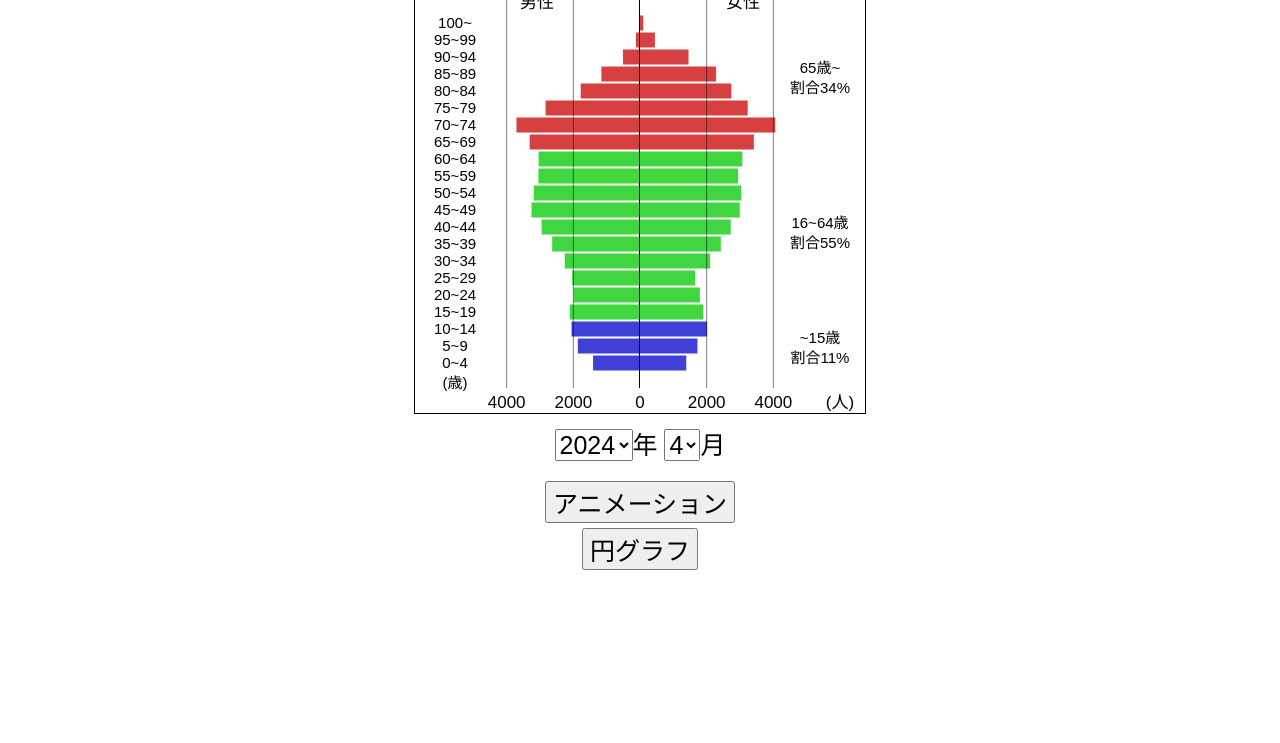
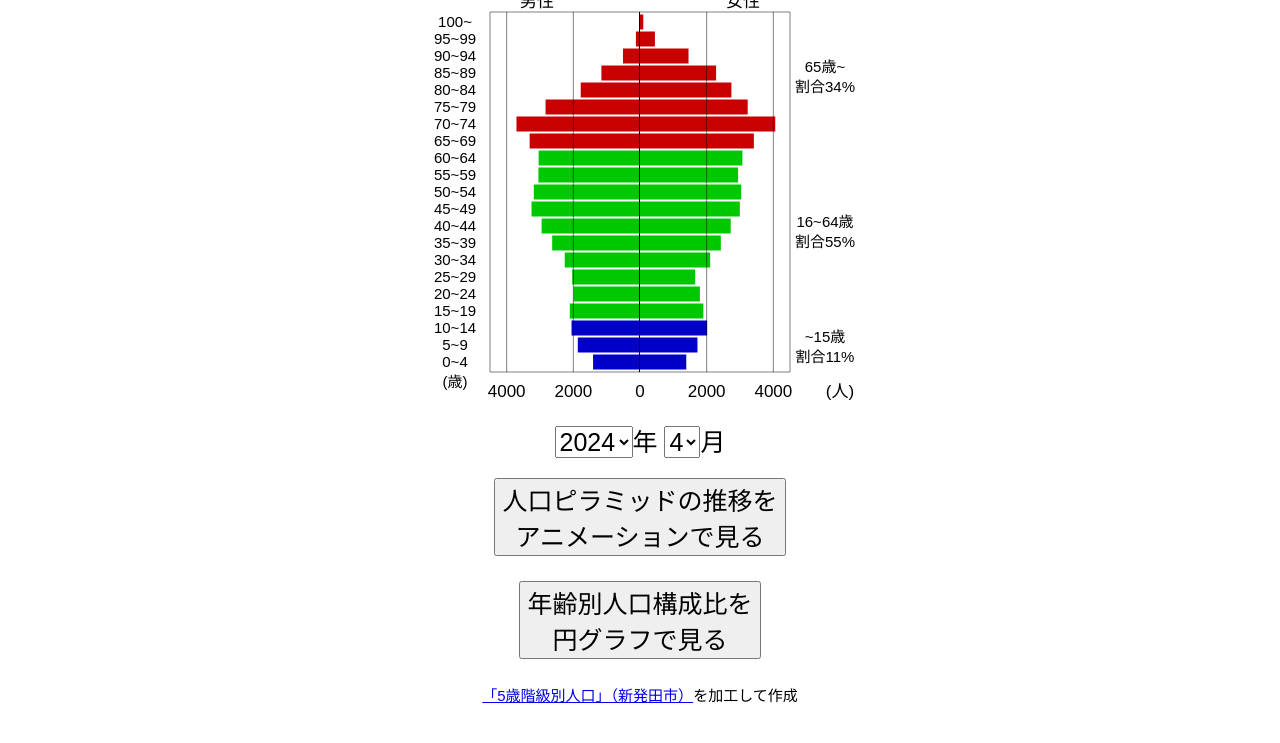
Before and after one commit to tinkerkidsjp/shibatapyramid2024, a plain HTML site: page index.html in a window 1280 px wide. Shown: the part 57-800 px from the top of the page. Drawn offline with Linux system fonts and the light colour scheme.

Commit message:
Add files via upload

```diff
--- a/index.html
+++ b/index.html
@@ -2,8 +2,8 @@
 <html>
 <head>
 <meta charset="UTF-8">
-<meta name="viewport" content="width=device-width,initial-scale=0.75">
-<title>新発田市オープンデータ</title>
+<meta name="viewport" content="width=device-width,initial-scale=0.8">
+<title>新発田市の人口ピラミッド</title>
 <script type="text/javascript" src="database.js"></script>
 <script>
     var data_m = [];
@@ -129,7 +129,7 @@
             setinterval = setInterval(glaph, 1, selected_year - 2016, selected_month - 1, 0);
         } else if (animation_button == 1) {
             chart_version = 0;
-            animation(selected_year - 2016, selected_month - 1);
+            animation();
         }
     }
 
@@ -164,13 +164,13 @@
         for (var i = 0; i < old.length; i++) {
             if (i <= 2) {
                 pen.beginPath();
-                pen.strokeStyle = "rgba(0,0,200,0.75)";
+                pen.strokeStyle = "rgb(0,0,200)";
             } else if (i >= 3 && i <= 12) {
                 pen.beginPath();
-                pen.strokeStyle = "rgba(0,200,0,0.75)";
+                pen.strokeStyle = "rgb(0,200,0)";
             } else if (i >= 13) {
                 pen.beginPath();
-                pen.strokeStyle = "rgba(200,0,0,0.75)";
+                pen.strokeStyle = "rgb(200,0,0)";
             }
             pen.moveTo(canvas.width / 2, 375 - i * 17);
             if (animation_mode == 0) {
@@ -189,13 +189,13 @@
         for (var i = 0; i < old.length; i++) {
             if (i <= 2) {
                 pen.beginPath();
-                pen.strokeStyle = "rgba(0,0,200,0.75)";
+                pen.strokeStyle = "rgb(0,0,200)";
             } else if (i >= 3 && i <= 12) {
                 pen.beginPath();
-                pen.strokeStyle = "rgba(0,200,0,0.75)";
+                pen.strokeStyle = "rgb(0,200,0)";
             } else if (i >= 13) {
                 pen.beginPath();
-                pen.strokeStyle = "rgba(200,0,0,0.75)";
+                pen.strokeStyle = "rgb(200,0,0)";
             }
             pen.moveTo(canvas.width / 2, 375 - i * 17);
             if (animation_mode == 0) {
@@ -214,14 +214,14 @@
         pen.beginPath();
         pen.strokeStyle = "rgb(0,0,0)";
         pen.lineWidth = 1;
-        pen.moveTo(canvas.width / 2 - 0.5, 0);
-        pen.lineTo(canvas.width / 2 - 0.5, 400);
+        pen.moveTo(canvas.width / 2 - 0.5, 25);
+        pen.lineTo(canvas.width / 2 - 0.5, 385);
         pen.stroke();
 
         pen.beginPath();
         pen.font = "17px sans-serif";
         pen.textAlign = 'center';
-        pen.fillText(0, canvas.width / 2, canvas.height - 5);
+        pen.fillText(0, canvas.width / 2, canvas.height - 15);
         pen.textAlign = 'left';
         pen.fillText('男性', 105, 20);
         pen.textAlign = 'right';
@@ -233,15 +233,15 @@
             pen.textAlign = 'center';
             pen.font = "17px sans-serif";
             pen.lineWidth = 1;
-            pen.moveTo(canvas.width / 2 + i * 2000 / 30, 0);
-            pen.lineTo(canvas.width / 2 + i * 2000 / 30, 400);
-            pen.fillText(i * 2000, canvas.width / 2 + i * 2000 / 30, canvas.height - 5);
-            pen.moveTo(canvas.width / 2 - i * 2000 / 30, 0);
-            pen.lineTo(canvas.width / 2 - i * 2000 / 30, 400);
-            pen.fillText(i * 2000, canvas.width / 2 - i * 2000 / 30, canvas.height - 5);
+            pen.moveTo(canvas.width / 2 + i * 2000 / 30, 25);
+            pen.lineTo(canvas.width / 2 + i * 2000 / 30, 385);
+            pen.fillText(i * 2000, canvas.width / 2 + i * 2000 / 30, canvas.height - 15);
+            pen.moveTo(canvas.width / 2 - i * 2000 / 30, 25);
+            pen.lineTo(canvas.width / 2 - i * 2000 / 30, 385);
+            pen.fillText(i * 2000, canvas.width / 2 - i * 2000 / 30, canvas.height - 15);
             pen.stroke();
         }
-        pen.fillText('(人)', canvas.width / 2 + 200, canvas.height - 5);
+        pen.fillText('(人)', canvas.width / 2 + 200, canvas.height - 15);
 
         pen.beginPath();
         pen.fillStyle = "rgb(0,0,0)";
@@ -270,12 +270,22 @@
         old_population = Math.round(old_population * 100 / all_population);
         pen.textAlign = 'center';
         pen.font = "15px sans-serif";
-        pen.fillText('~15歳', canvas.width - 45, 380 - 25);
-        pen.fillText('割合' + young_population + '%', canvas.width - 45, 380 - 5);
-        pen.fillText('16~64歳', canvas.width - 45, 380 - 140);
-        pen.fillText('割合' + work_population + '%', canvas.width - 45, 380 - 120);
-        pen.fillText('65歳~', canvas.width - 45, 380 - 295);
-        pen.fillText('割合' + old_population + '%', canvas.width - 45, 380 - 275);
+        pen.fillText('~15歳', canvas.width - 40, 380 - 25);
+        pen.fillText('割合' + young_population + '%', canvas.width - 40, 380 - 5);
+        pen.fillText('16~64歳', canvas.width - 40, 380 - 140);
+        pen.fillText('割合' + work_population + '%', canvas.width - 40, 380 - 120);
+        pen.fillText('65歳~', canvas.width - 40, 380 - 295);
+        pen.fillText('割合' + old_population + '%', canvas.width - 40, 380 - 275);
+
+        pen.beginPath();
+        pen.strokeStyle = "rgba(0,0,0,0.5)";
+        pen.lineWidth = 1;
+        pen.moveTo(75, 25);
+        pen.lineTo(canvas.width - 75, 25);
+        pen.lineTo(canvas.width - 75, 385);
+        pen.lineTo(75, 385);
+        pen.lineTo(75, 25);
+        pen.stroke();
 
         if (animation_mode == 0) {
             if (over_frame == old.length * 2) {
@@ -285,11 +295,11 @@
         }
     }
 
-    function animation(selected_year, selected_month) {
+    function animation() {
         if (on_off == 'on') {
             on_off = 'off';
             clearInterval(setinterval);
-            setinterval = setInterval(glaph, 1000/30, selected_year, selected_month, 1);
+            setinterval = setInterval(glaph, 100, 0, 0, 1);
         } else {
             year_gap = 0;
             month_gap = 0;
@@ -444,40 +454,44 @@ h1 {
 p {
     text-align: center;
     font-size: 25px;
-    margin: auto;
+    margin: 10px auto;
 }
 canvas {
-    border: 1px solid rgb(0, 0, 0);
     display: block;
     margin: auto;
 }
 select {
     font-size: 25px;
-    margin: 15px auto;
+    margin: 0px auto;
 }
 button {
     display: block;
     font-size: 25px;
-    margin: 5px auto;
+    margin: 20px auto;
+    margin-bottom: 25px;
 }
 div {
     display: none;
 }
+.url {
+    font-size: 15px;
+}
 </style>
 </head>
 <body onload="dropdown(1, 0, 0)">
-<h1>新発田市5歳階級別人口</h1>
+<h1>新発田市の人口ピラミッド</h1>
 <canvas id="canvas" width="450" height="425"></canvas>
 <p>
 <select id="year" onchange="setting(0)"></select>年
 <select id="month" onchange="setting(0)"></select>月
 </p>
 <div id="population_pyramid">
-    <button onclick="setting(1)">アニメーション</button>
-    <button onclick="setting(2)">円グラフ</button>
+    <button onclick="setting(1)">人口ピラミッドの推移を<br>アニメーションで見る</button>
+    <button onclick="setting(2)">年齢別人口構成比を<br>円グラフで見る</button>
 </div>
 <div id="pie_chart">
-    <button onclick="setting(3)">人口ピラミッド</button>
+    <button onclick="setting(3)">人口ピラミッドに戻る</button>
 </div>
+<p class="url"><a href="https://www.city.shibata.lg.jp/machidukuri/opendata/1024525.html">「5歳階級別人口」（新発田市）</a>を加工して作成</p>
 </body>
 </html>
```
